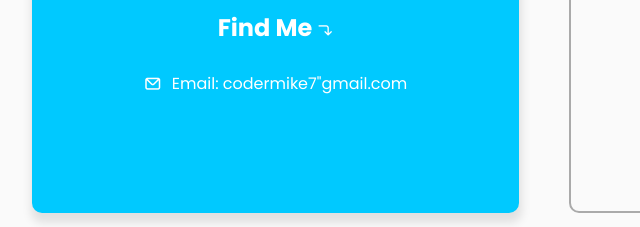
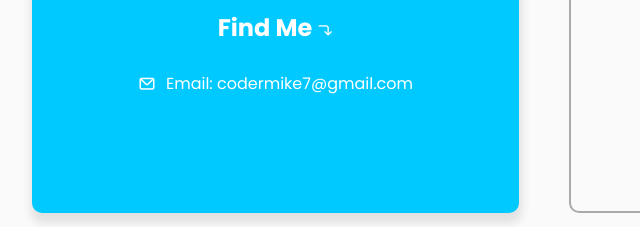
Before and after one commit to Codermike7/MyPortfolio, a plain HTML site: page index.html in a window 1280 px wide. Shown: the part 2123-2350 px from the top of the page, 96-736 px from the left. Drawn offline with nearby package versions, Linux system fonts and the light colour scheme.

Commit message:
Update index.html

```diff
--- a/index.html
+++ b/index.html
@@ -184,7 +184,7 @@
              <div class="col">
                 <div class="contact-info">
                     <h2>Find Me <i class="uil uil-corner-right-down"></i></h2>
-                    <p><i class="uil uil-envelope"></i> Email: codermike7"gmail.com</p>
+                    <p><i class="uil uil-envelope"></i> Email: codermike7@gmail.com</p>
                 </div>
              </div>
              <div class="col">
```
